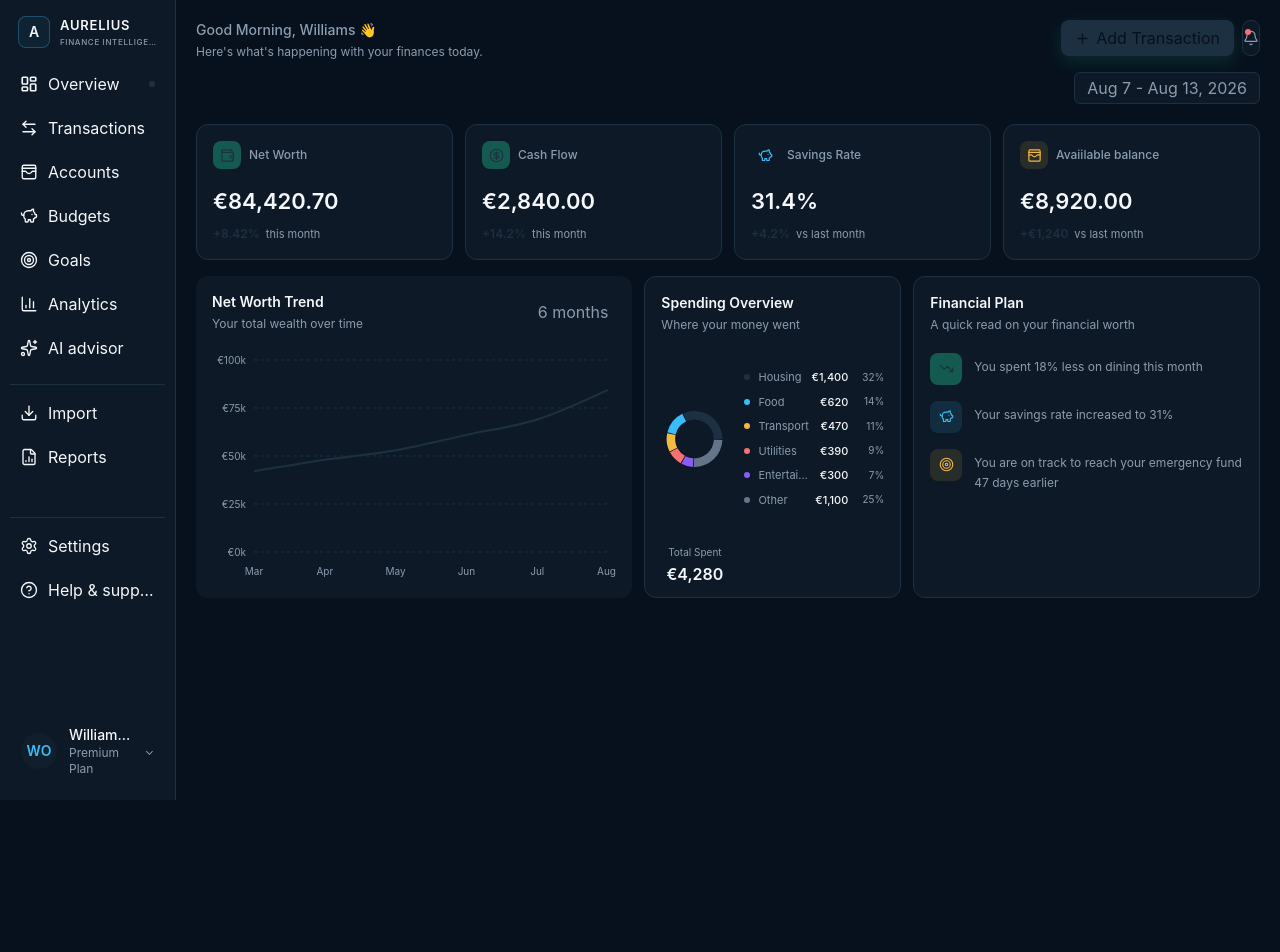
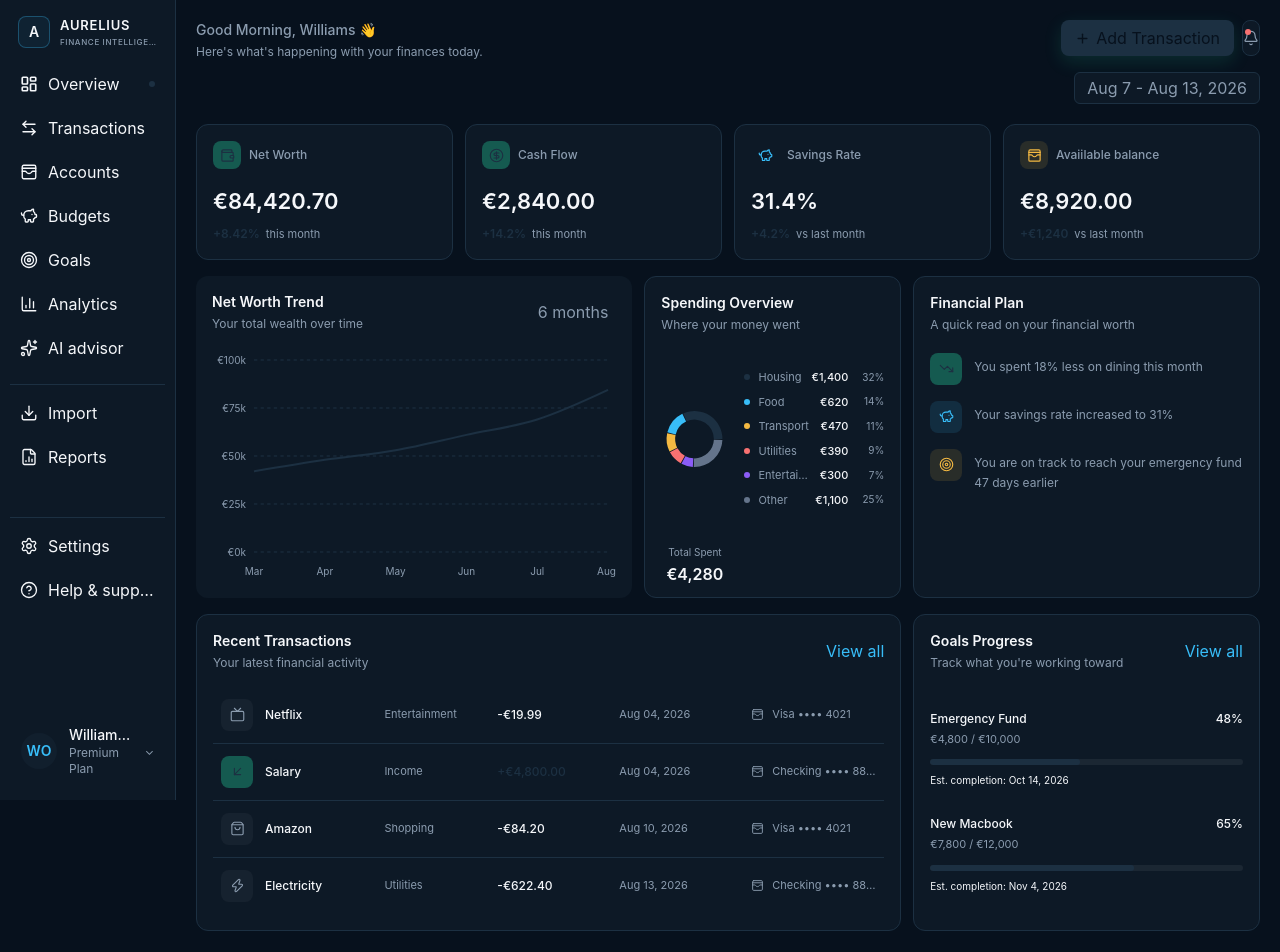
Before and after one commit to Wil1756/aurelius, a Next.js app in the folder apps/web/: page / in a window 1280 px wide. Shown: the top 952 px of the page. Before the commit the page ends 800 px from the top, so only its background shows below. Built offline with nearby package versions, Linux system fonts and the light colour scheme.

Commit message:
feat(dashboard): add transactions and goals overview

```diff
--- a/apps/web/app/(dashboard)/page.tsx
+++ b/apps/web/app/(dashboard)/page.tsx
@@ -1,3 +1,4 @@
+import { ActivityOverview } from "../../features/dashboard/components/ActivityOverview";
 import { AnalyticsOverview } from "../../features/dashboard/components/AnalyticsOverview";
 import { DashboardHeader } from "../../features/dashboard/components/DashboardHeader"
 import { FinancialMetrics } from "../../features/dashboard/components/FinancialMetrics";
@@ -8,6 +9,7 @@ export default function DashboardPage() {
       <DashboardHeader/>
       <FinancialMetrics/>
       <AnalyticsOverview/>
+      <ActivityOverview/>
     </main>
   );
 }
--- /dev/null
+++ b/apps/web/features/dashboard/components/ActivityOverview.tsx
@@ -0,0 +1,18 @@
+import { GoalsProgress } from "./GoalsProgress";
+import { RecentTransactions } from "./RecentTransactions";
+
+export function ActivityOverview() {
+    return (
+        <section aria-labelledby="activity-overview-heeading" className="mb-6">
+            <h2 id="activity-overview-heading" className="sr-only">Recent financial activity and goals</h2>
+            <div className="grid min-w-0 grid-cols-1 gap-3 xl:grid-cols-12">
+                <div className="min-w-0 xl:col-span-8">
+                    <RecentTransactions/>
+                </div>
+                <div className="min-w-0 xl:col-span-4">
+                    <GoalsProgress/>
+                </div>
+            </div>
+        </section>
+    )
+}
--- /dev/null
+++ b/apps/web/features/dashboard/components/GoalsProgress.tsx
@@ -0,0 +1,63 @@
+import Link from "next/link";
+import { financialGoals } from "../data/goals";
+
+function formatEuro(amount: number) {
+    return new Intl.NumberFormat("en-US", {
+        style: "currency",
+        currency: "EUR",
+        maximumFractionDigits: 0,
+    }).format(amount)
+}
+
+function getProgress(current: number, target: number) {
+    return Math.min(Math.round((current / target) * 100), 100)
+}
+
+export function GoalsProgress() {
+    return (
+        <article className="flex h-full min-w-0 flex-col overflow-hidden rounded-xl border border-(--border) bg-(--surface) p-4">
+            <div className="flex items-center justify-between gap-4">
+                <div>
+                    <h2 className="text-sm font-semibold text-(--foreground)">Goals Progress</h2>
+                    <p className="mt-1 text-xs text-(--muted)">Track what you're working toward</p>
+                </div>
+                <Link
+                    href="/goals"
+                    className="shrink-0 text-[11px] font-medium text-(--secondary) transition-colors hover:text-(--foreground)"
+                >
+                    View all
+                </Link>
+            </div>
+            <div className="mt-5 flex flex-1 flex-col justify-center gap-7">
+                {financialGoals.map((goal) => {
+                    const progress = getProgress(
+                        goal.current,
+                        goal.target
+                    )
+                    return (
+                        <div key={goal.id}>
+                            <div className="flex items-start justify-between gap-4">
+                                <div className="min-w-0">
+                                    <p className="truncate text-xs font-medium text-(--foreground)">{goal.name}</p>
+                                    <p className="mt-1 text-[11px] text-(--muted)">
+                                    {formatEuro(goal.current)} /{" "}
+                                    {formatEuro(goal.target)}
+                                    </p>
+                                </div>
+                                <span className="shrink-0 text-xs font-medium text-(--foreground)">{progress}%</span>
+                            </div>
+                            <div className="mt-3 h-1.5 overflow-hidden rounded-full bg-white/6">
+                                <div className="h-full rounded-full bg-(--primary) transition-[width] duration-500"
+                                    style={{
+                                        width: `${progress}%`
+                                    }}
+                                />
+                            </div>
+                            <p className="mt-2 text-[10px] text-[--muted]">Est. completion: {goal.completionDate}</p>
+                        </div>
+                    )
+                })}
+            </div>
+        </article>
+    )
+}
--- /dev/null
+++ b/apps/web/features/dashboard/components/RecentTransactions.tsx
@@ -0,0 +1,92 @@
+import Link from "next/link";
+import { recentTransactions } from "../data/recent-transactions";
+import { ArrowDownLeft, ArrowUpRight, ShoppingBag, Tv, WalletCards, Zap } from "lucide-react";
+
+const merchantIcons = {
+    Netflix: Tv,
+    Salary: ArrowDownLeft,
+    Amazon: ShoppingBag,
+    Electricity: Zap
+}
+
+function formatAmount(amount: number) {
+    const absoluteAmount = Math.abs(amount)
+
+    return new Intl.NumberFormat("en-US", {
+        style: "currency",
+        currency: "EUR",
+        minimumFractionDigits: 2,
+    }).format(absoluteAmount)
+}
+
+export function RecentTransactions() {
+    return (
+        <article className="flex h-full min-w-0 flex-col overflow-hidden rounded-xl border border-(--border) bg-(--surface) p-4">
+            <div className="flex items-center justify-between gap-4">
+                <div>
+                    <h2 className="text-sm font-semibold text-(--foreground)">Recent Transactions</h2>
+                    <p className="mt-1 text-xs text-(--muted)">Your latest financial activity</p>
+                </div>
+                <Link
+                    href="/transactions"
+                    className="shrink-0 text-[11px] font-medium text-(--secondary) transition-colors hover:text-(--foreground)"
+                >
+                    View all
+                </Link>
+            </div>
+            <div className="mt-4 min-w-0">
+                <div className="divide-y divide-(--border)">
+                    {recentTransactions.map((transaction) => {
+                        const Icon =
+                            merchantIcons[
+                                transaction.merchant as keyof typeof merchantIcons
+                            ]  ?? WalletCards
+
+                        const isIncome = transaction.type === "income"
+
+                        return (
+                            <div
+                                key={transaction.id}
+                                className="grid gap-3 px-2 py-3 md:grid-cols-[minmax(0,1.5fr)_minmax(100px,1fr)_110px_120px_125px] md:items-center"
+                            >
+                                <div className="flex min-w-0 items-center gap-3">
+                                    <div className=
+                                        {`flex h-8 w-8 shrink-0 items-center justify-center rounded-lg ${
+                                            isIncome
+                                            ? "bg-(--primary-soft) text-(--primary)"
+                                            : "bg-white/4 text-(--muted)"}
+                                        `}
+                                    >
+                                        <Icon size={15} strokeWidth={1.8}/>
+                                    </div>
+                                    <div className="min-w-0">
+                                        <p className="truncate text-xs font-medium text-(--foreground)">{transaction.merchant}</p>
+                                        <p className="mt-0.5 truncate text-[10px] text-(--muted) md:hidden">{transaction.category}</p>
+                                    </div>
+                                </div>
+                                <span className="hidden truncate text-[11px] text-(--muted) md:block">{transaction.category}</span>
+                                <span className={`text-xs font-medium ${isIncome ? "text-(--primary)" : "text-(--foreground)"}`}>
+                                    {isIncome ? "+" : "-"}
+                                    {formatAmount(transaction.amount)}
+                                </span>
+                                <span className="hidden text-[11px] text-(--muted) md:block">{transaction.date}</span>
+                                <div className="hidden items-center gap-2 md:flex">
+                                    <WalletCards size={13} strokeWidth={1.7} className="shrink-0 text-(--muted)"/>
+                                    <span className="truncate text-[11px] text-(--muted)">{transaction.account}</span>
+                                </div>
+                                <div className="flex items-center gap-1 text-[10px] text-(--muted) md:hidden">
+                                    {isIncome ? (
+                                        <ArrowUpRight size={11}/>
+                                    ): (
+                                        <ArrowDownLeft size={11}/>
+                                    )}
+                                    <span>{transaction.date}</span>
+                                </div>
+                            </div>
+                        )
+                    })}
+                </div>
+            </div>
+        </article>
+    )
+}
--- /dev/null
+++ b/apps/web/features/dashboard/data/goals.ts
@@ -0,0 +1,24 @@
+export type FinancialGoals = {
+    id: string
+    name: string
+    current: number
+    target: number
+    completionDate: string
+}
+
+export const financialGoals: FinancialGoals[] = [
+   {
+    id: "goal-001",
+    name: "Emergency Fund",
+    current: 4800,
+    target: 10000,
+    completionDate: "Oct 14, 2026"
+    },
+    {
+    id: "goal-002",
+    name: "New Macbook",
+    current: 7800,
+    target: 12000,
+    completionDate: "Nov 4, 2026"
+    },
+]
--- /dev/null
+++ b/apps/web/features/dashboard/data/recent-transactions.ts
@@ -0,0 +1,48 @@
+export type RecentTranscations = {
+    id: string
+    merchant: string
+    category: string
+    amount: number
+    date: string
+    account: string
+    type: "income" | "expense"
+}
+
+export const recentTransactions: RecentTranscations[] = [
+    {
+        id: "txn-001",
+        merchant: "Netflix",
+        category: "Entertainment",
+        amount: -19.99,
+        date: "Aug 04, 2026",
+        account: "Visa •••• 4021",
+        type: "expense"
+    },
+    {
+        id: "txn-002",
+        merchant: "Salary",
+        category: "Income",
+        amount: 4800,
+        date: "Aug 04, 2026",
+        account: "Checking •••• 8812",
+        type: "income"
+    },
+    {
+        id: "txn-003",
+        merchant: "Amazon",
+        category: "Shopping",
+        amount: -84.2,
+        date: "Aug 10, 2026",
+        account: "Visa •••• 4021",
+        type: "expense"
+    },
+    {
+        id: "txn-004",
+        merchant: "Electricity",
+        category: "Utilities",
+        amount: -622.4,
+        date: "Aug 13, 2026",
+        account: "Checking •••• 8812",
+        type: "expense"
+    },
+]
```
